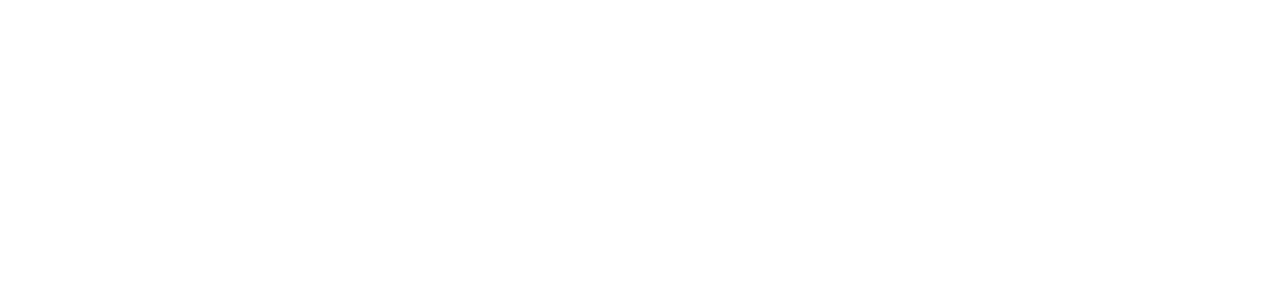
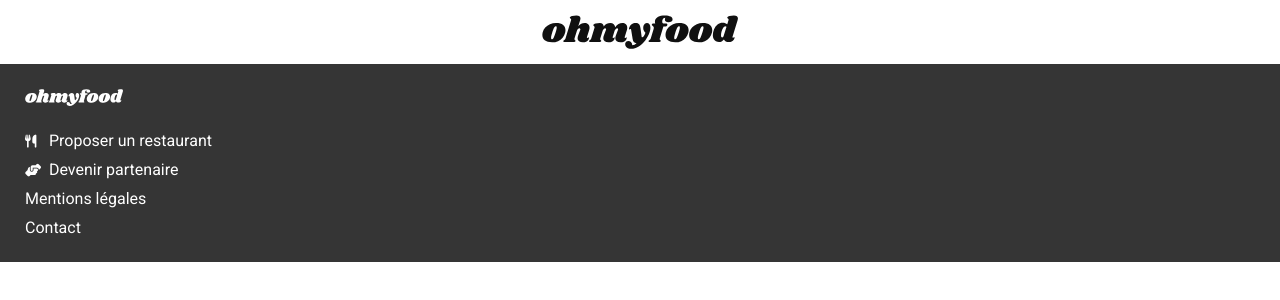
Before and after one commit to Yuuusuuke/VincentAllio_3_25082021, a website: page index.html in a window 1280 px wide. Drawn offline with Linux system fonts and the light colour scheme; a web font is replaced by a local one.

Commit message:
Add Header + Footer + Fonts

```diff
--- a/index.html
+++ b/index.html
@@ -10,4 +10,30 @@
 
         <script src="https://kit.fontawesome.com/3f34b0042f.js" crossorigin="anonymous"></script>
     </head>
+    <body>
+        <!-- Header -->
+        <header>
+            <img class="header__logo" src="Ressources/images/logo/ohmyfood@2x.svg" alt="logo OhMyFood"/>
+        </header>
+
+        <!--     Content     -->
+
+        <!-- Footer -->
+        <footer>
+            <div class="footer__logo"></div>
+            <div class="footer__links">
+                <a href="#">
+                    <i class="fas fa-utensils"></i>
+                    Proposer un restaurant
+                </a>
+                <a href="#">
+                    <i class="fas fa-hands-helping"></i>
+                    Devenir partenaire
+                </a>
+                <a href="#">Mentions légales</a>
+                <a href="#">Contact</a>
+            </div>
+        </footer>
+
+    </body>
 </html>
--- a/package.json
+++ b/package.json
@@ -9,7 +9,7 @@
   "devDependencies": {},
   "scripts": {
     "sass": "sass --watch ./sass/main.scss:./public/css/style.css --style compressed",
-    "prefix": "postcss ./public/css/style.css --use autoprefixer -d ./public/css/prefixed/"
+    "prefix": "postcss --watch ./public/css/style.css --use autoprefixer -d ./public/css/prefixed/"
   },
   "repository": {
     "type": "git",
--- a/sass/_mixins.scss
+++ b/sass/_mixins.scss
@@ -0,0 +1,5 @@
+@mixin centerElement {
+    display: flex;
+    align-items: center;
+    justify-content: center;
+}
--- a/sass/_variables.scss
+++ b/sass/_variables.scss
@@ -0,0 +1,9 @@
+/* - - - Fonts - - - */
+@import url('https://fonts.googleapis.com/css2?family=Roboto');
+@import url('https://fonts.googleapis.com/css2?family=Roboto&family=Shrikhand');
+
+/* - - - Colors - - - */
+$colorFooter: #353535;
+$colorPrimary: #9356DC;
+$colorSecondary: #FF79DA;
+$colorTertiary: #99E2D0;
--- a/sass/main.scss
+++ b/sass/main.scss
@@ -1,11 +1,60 @@
 @import "./variables";
 @import "./mixins";
+@import "./placeholders";
 @import "./breakpoints";
 
-// Global css rules
+/* - - - Global rules - - - */
 *,
 ::before,
 ::after {
     margin: 0;
     padding: 0;
+    text-decoration: none;
+    color: black;
 }
+
+/* - - - Header - - - */
+header {
+    @include centerElement;
+    padding: 15px 0;
+    box-shadow: 0px 3px 2px 0px #CFCFCF;
+}
+
+/* - - - Footer - - - */
+footer {
+    background: $colorFooter;
+    padding: 25px;
+
+    .footer__logo {
+        height: 17px;
+        width: 98px;
+        margin-bottom: 15px;
+        background-image: url(../../../Ressources/images/logo/ohmyfood@2x.svg);
+        background-size: contain;
+        filter: invert(100%) sepia(0%) saturate(0%) hue-rotate(90deg) brightness(110%) contrast(101%);
+    }
+
+    .footer__links {
+        display: flex;
+        flex-direction: column;
+        font-family: "Roboto";
+
+        a {
+            color: white;
+            margin-top: 10px;
+
+            i {
+                width: 20px;
+
+                &::before {
+                    color: white;
+                    margin-right: 5px;
+                    font-size: 13px;
+                    width: 20px;
+                }
+            }
+
+        }
+    }
+
+}
```
Also changed, not shown: CHANGELOG.md, public/css/prefixed/style.css, public/css/style.css, sass/_placeholders.scss (added), 1 other file.
